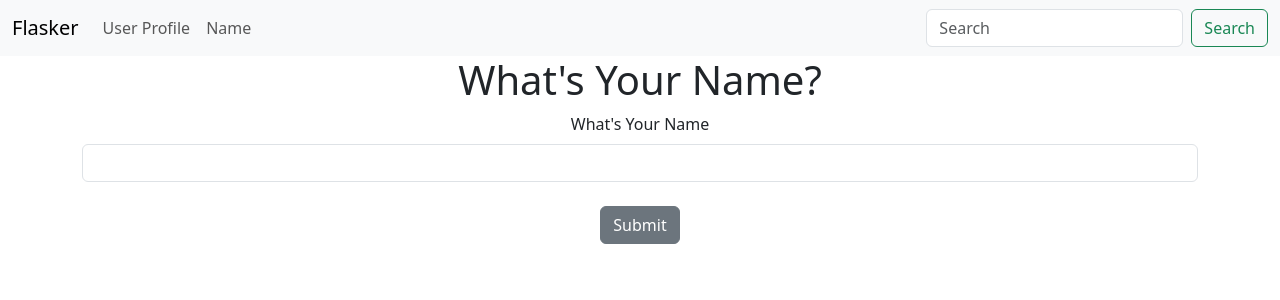
After one commit to shtscompany/flaskFriday, a Flask app: page /name in a window 1280 px wide. The commit adds this page. Shown: the top 300 px of the page. Run offline with Flask 3, Linux system fonts and the light colour scheme.

Commit message:
flask WTF

```diff
--- a/app.py
+++ b/app.py
@@ -1,7 +1,17 @@
 from flask import Flask, render_template, redirect
+from flask_wtf import FlaskForm
+from wtforms import StringField, SubmitField
+from wtforms.validators import DataRequired
 
 app=Flask(__name__)
 app.debug=True
+
+app.config['SECRET_KEY']="my Secret  key"
+# Create a Form Class
+class NamerForm(FlaskForm):
+    name=StringField("What's Your Name", validators=[DataRequired()])
+    submit=SubmitField("Submit")
+
 
 @app.errorhandler(404)
 def page_not_found(e):
@@ -24,3 +34,17 @@ def index():
 @app.route('/user/<name>')
 def user(name):
     return render_template("user.html", name=name)
+
+
+# Crete Name Page
+@app.route('/name', methods=['GET', 'POST'])
+def name():
+    name=None
+    form=NamerForm()
+    # Validate Form
+    if form.validate_on_submit():
+        name=form.name.data
+        form.name.data=''
+    return render_template('name.html',
+                           name = name,
+                           form = form)
--- /dev/null
+++ b/templates/name.html
@@ -0,0 +1,19 @@
+{% extends 'base.html' %}
+
+{% block content %}
+    {% if name %}
+        <h1>Hello {{name}}!!</h1>
+    {% else %}
+        <h1>What's Your Name?</h1>
+        <form action="" method="post">
+            {{form.hidden_tag()}}
+
+            {{form.name.label(class="form-label")}}
+
+            {{form.name(class="form-control")}}
+            <br/>
+            {{form.submit(class="btn btn-secondary")}}
+        </form>
+
+    {% endif %}
+{% endblock %}
--- a/templates/navbar.html
+++ b/templates/navbar.html
@@ -10,6 +10,9 @@
           <li class="nav-item">
             <a class="nav-link" href="{{url_for('user', name='kosta')}}">User Profile</a>
           </li>
+          <li class="nav-item">
+            <a class="nav-link" href="{{url_for('name')}}">Name</a>
+          </li>
         </ul>
         <form class="d-flex" role="search">
           <input class="form-control me-2" type="search" placeholder="Search" aria-label="Search">
```
